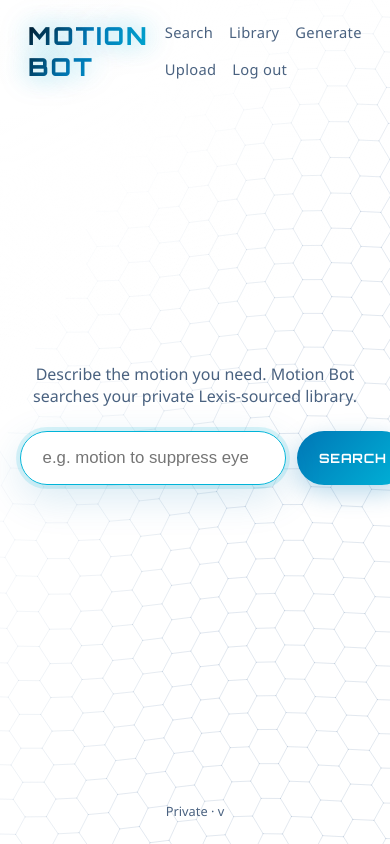
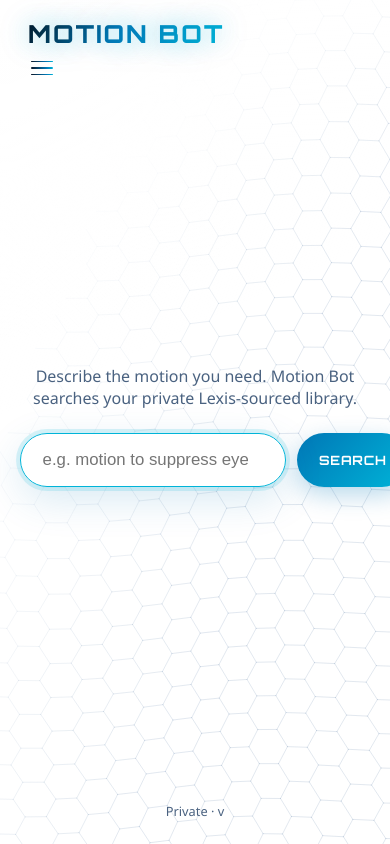
Before and after one commit to ClarenceAILegal/Clarence_Windows, a FastAPI app: template motion_bot/web/templates/home.html in a window 390 px wide. Run offline with FastAPI, Linux system fonts and the light colour scheme; the template is opened without the code that fills it, so the values that code supplies are empty.

Commit message:
Replace top nav with smooth collapsible menu under logo
Hamburger control sits under Motion Bot; vertical links expand and
collapse with staggered fluid transitions.

```diff
--- a/motion_bot/web/static/style.css
+++ b/motion_bot/web/static/style.css
@@ -165,10 +165,20 @@ body.app-page::after {
 
 .top-bar {
   display: flex;
-  align-items: center;
-  justify-content: space-between;
-  padding: 1.25rem 1.75rem;
+  align-items: flex-start;
+  justify-content: flex-start;
+  padding: 1.25rem 1.75rem 0.5rem;
   gap: 1rem;
+  position: relative;
+  z-index: 20;
+}
+
+.brand-stack {
+  display: flex;
+  flex-direction: column;
+  align-items: flex-start;
+  gap: 0.45rem;
+  position: relative;
 }
 
 .logo {
@@ -185,28 +195,146 @@ body.app-page::after {
   -webkit-text-fill-color: transparent;
   text-shadow: 0 0 30px var(--future-glow);
   filter: drop-shadow(0 0 12px rgba(0, 180, 216, 0.25));
+  line-height: 1.1;
 }
 
 .logo:hover { text-decoration: none; opacity: 0.92; }
 
-.nav-links {
+/* Three short lines under logo */
+.menu-toggle {
+  appearance: none;
+  border: 0;
+  background: transparent;
+  padding: 0.35rem 0.2rem;
+  margin: 0;
+  cursor: pointer;
+  display: inline-flex;
+  align-items: center;
+  justify-content: center;
+  border-radius: 6px;
+  transition: background 0.25s ease, transform 0.25s ease;
+}
+.menu-toggle:hover {
+  background: rgba(0, 119, 182, 0.06);
+}
+.menu-toggle:focus-visible {
+  outline: 2px solid rgba(0, 180, 216, 0.45);
+  outline-offset: 3px;
+}
+
+.menu-toggle-lines {
   display: flex;
-  gap: 1rem;
-  align-items: center;
-  flex-wrap: wrap;
+  flex-direction: column;
+  justify-content: center;
+  gap: 5px;
+  width: 22px;
+  height: 16px;
 }
-.nav-links a, .nav-links button.linkish {
+
+.menu-line {
+  display: block;
+  height: 1.5px;
+  width: 100%;
+  border-radius: 2px;
+  background: linear-gradient(90deg, #0a1628 0%, #0077b6 70%, #00b4d8 100%);
+  transform-origin: center;
+  transition:
+    transform 0.38s cubic-bezier(0.22, 1, 0.36, 1),
+    opacity 0.28s ease,
+    width 0.38s cubic-bezier(0.22, 1, 0.36, 1);
+}
+
+/* Morph lines slightly when open */
+.menu-toggle.is-open .menu-line:nth-child(1) {
+  transform: translateY(6.5px) rotate(45deg);
+}
+.menu-toggle.is-open .menu-line:nth-child(2) {
+  opacity: 0;
+  transform: scaleX(0.2);
+}
+.menu-toggle.is-open .menu-line:nth-child(3) {
+  transform: translateY(-6.5px) rotate(-45deg);
+}
+
+/* Vertical collapsible panel */
+.site-menu {
+  display: grid;
+  grid-template-rows: 0fr;
+  opacity: 0;
+  transform: translateY(-6px);
+  pointer-events: none;
+  transition:
+    grid-template-rows 0.45s cubic-bezier(0.22, 1, 0.36, 1),
+    opacity 0.35s cubic-bezier(0.22, 1, 0.36, 1),
+    transform 0.45s cubic-bezier(0.22, 1, 0.36, 1);
+  margin-top: 0.1rem;
+  min-width: 9.5rem;
+}
+
+.site-menu.is-open {
+  grid-template-rows: 1fr;
+  opacity: 1;
+  transform: translateY(0);
+  pointer-events: auto;
+}
+
+.site-menu-inner {
+  overflow: hidden;
+  display: flex;
+  flex-direction: column;
+  align-items: flex-start;
+  gap: 0.15rem;
+  padding: 0.15rem 0 0.35rem;
+}
+
+.menu-item {
+  display: block;
   color: var(--future-muted);
+  text-decoration: none;
+  font-size: 0.95rem;
+  letter-spacing: 0.04em;
+  padding: 0.42rem 0.15rem;
+  opacity: 0;
+  transform: translateY(-8px);
+  transition:
+    color 0.2s ease,
+    opacity 0.35s cubic-bezier(0.22, 1, 0.36, 1),
+    transform 0.4s cubic-bezier(0.22, 1, 0.36, 1);
+  transition-delay: 0s;
+}
+
+.site-menu.is-open .menu-item {
+  opacity: 1;
+  transform: translateY(0);
+  transition-delay: calc(0.05s + var(--i, 0) * 0.055s);
+}
+
+.site-menu:not(.is-open) .menu-item {
+  transition-delay: calc(var(--i, 0) * 0.02s);
+}
+
+.menu-item:hover {
+  color: var(--future-accent-2);
+}
+
+.menu-logout {
+  margin: 0;
+  padding: 0;
+}
+
+.menu-logout .linkish,
+.menu-item button.linkish {
+  color: inherit;
   background: none;
   border: 0;
   font: inherit;
   cursor: pointer;
-  padding: 0;
-  text-decoration: none;
-  font-size: 0.92rem;
-  letter-spacing: 0.02em;
+  padding: 0.42rem 0.15rem;
+  letter-spacing: 0.04em;
+  text-align: left;
 }
-.nav-links a:hover, .nav-links button.linkish:hover {
+
+.menu-logout .linkish:hover {
   color: var(--future-accent-2);
 }
 
--- a/motion_bot/web/templates/base.html
+++ b/motion_bot/web/templates/base.html
@@ -18,16 +18,34 @@
 
   <div class="app-shell">
     <header class="top-bar">
-      <a class="logo" href="/home">Motion Bot</a>
-      <nav class="nav-links">
-        <a href="/home">Search</a>
-        <a href="/library">Library</a>
-        <a href="/generate">Generate</a>
-        <a href="/upload">Upload</a>
-        <form method="post" action="/logout" style="display:inline;margin:0;">
-          <button class="linkish" type="submit">Log out</button>
-        </form>
-      </nav>
+      <div class="brand-stack">
+        <a class="logo" href="/home">Motion Bot</a>
+        <button
+          type="button"
+          class="menu-toggle"
+          id="menu-toggle"
+          aria-label="Open menu"
+          aria-expanded="false"
+          aria-controls="site-menu"
+        >
+          <span class="menu-toggle-lines" aria-hidden="true">
+            <span class="menu-line"></span>
+            <span class="menu-line"></span>
+            <span class="menu-line"></span>
+          </span>
+        </button>
+        <nav class="site-menu" id="site-menu" aria-label="Main">
+          <div class="site-menu-inner">
+            <a class="menu-item" href="/home" style="--i:0">Search</a>
+            <a class="menu-item" href="/library" style="--i:1">Library</a>
+            <a class="menu-item" href="/generate" style="--i:2">Generate</a>
+            <a class="menu-item" href="/upload" style="--i:3">Upload</a>
+            <form class="menu-item menu-logout" method="post" action="/logout" style="--i:4">
+              <button class="linkish" type="submit">Log out</button>
+            </form>
+          </div>
+        </nav>
+      </div>
     </header>
 
     {% for f in flashes %}
@@ -43,6 +61,30 @@
   <script src="/static/ripples.js"></script>
   <script>
     (function () {
+      // Collapsible vertical menu under logo
+      const toggle = document.getElementById("menu-toggle");
+      const menu = document.getElementById("site-menu");
+      if (toggle && menu) {
+        function setOpen(open) {
+          toggle.classList.toggle("is-open", open);
+          menu.classList.toggle("is-open", open);
+          toggle.setAttribute("aria-expanded", open ? "true" : "false");
+          toggle.setAttribute("aria-label", open ? "Close menu" : "Open menu");
+        }
+        toggle.addEventListener("click", function (e) {
+          e.stopPropagation();
+          setOpen(!menu.classList.contains("is-open"));
+        });
+        document.addEventListener("click", function (e) {
+          if (!menu.classList.contains("is-open")) return;
+          if (toggle.contains(e.target) || menu.contains(e.target)) return;
+          setOpen(false);
+        });
+        document.addEventListener("keydown", function (e) {
+          if (e.key === "Escape") setOpen(false);
+        });
+      }
+
       // Undulating graphene lattice (auth-gated shell only)
       if (window.MotionBotLattice) {
         window.MotionBotLattice.start(document.getElementById("graphene-lattice"));
```
